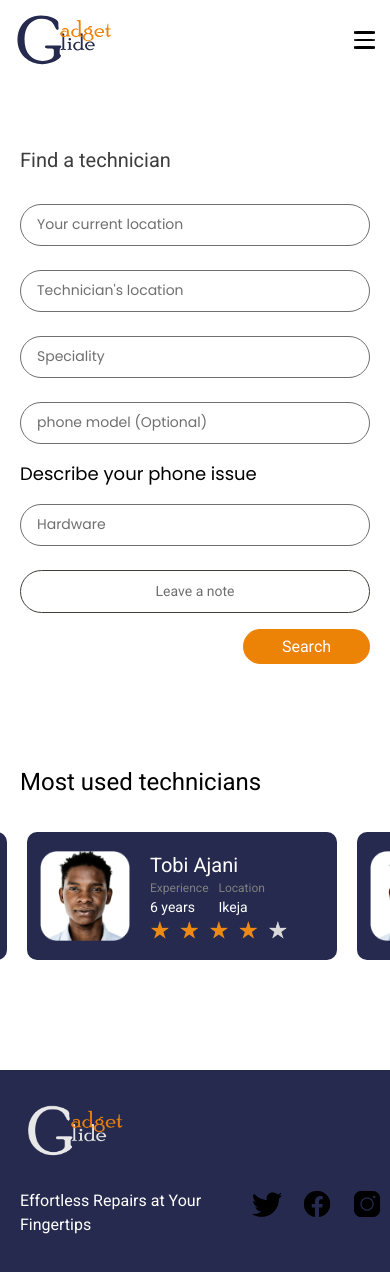
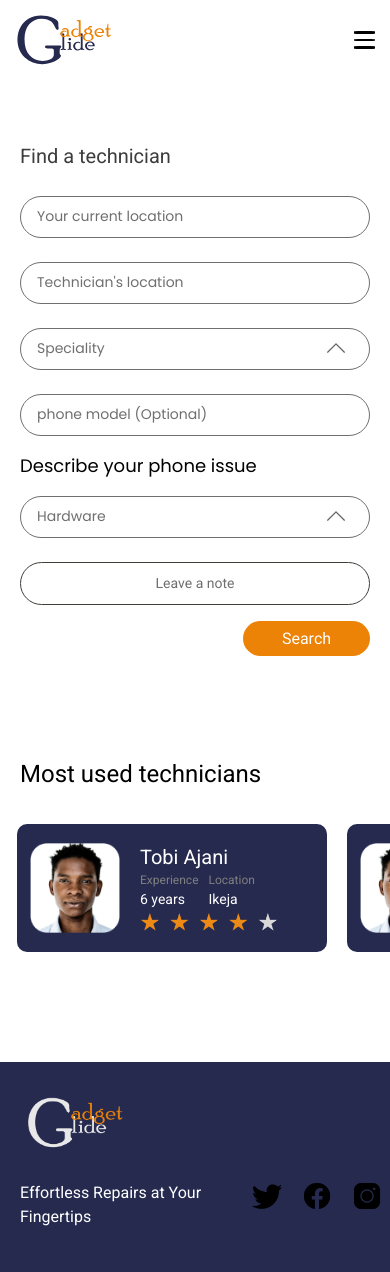
Before and after one commit to TM-Simeon/Phone-repair-app, a React (Create React App) app: page /technician in a window 390 px wide. Shown: the top 1272 px of the page. Built offline with nearby package versions, Linux system fonts and the light colour scheme.

Commit message:
still working on some fixes

```diff
--- a/src/components/find-a-technician/FindATechnician.js
+++ b/src/components/find-a-technician/FindATechnician.js
@@ -1,42 +1,209 @@
-import React, { useState } from 'react';
+import React, { useEffect, useState } from 'react';
 import Input from './input/Input';
 import Textarea from './textarea/Textarea';
+import dropdownarrow from '../../images/dropdownarrow.svg';
 
 const FindATechnician = () => {
   const [note, setNote] = useState(false);
+  const [dropDown, setDropDown] = useState(false);
+  const [dropDownIssue, setDropDownIssue] = useState(false);
+  const dropDownFunction = () => {
+    setDropDown(!dropDown);
+  };
+  const dropDownIssueFunction = () => {
+    setDropDownIssue(!dropDownIssue);
+  };
   const noteFunction = () => {
     setNote(!note);
   };
+  const [logIn, setLogIn] = useState({
+    email: '',
+    password: '',
+  });
+  const onInputChange = (e) => {
+    setLogIn({
+      ...logIn,
+      [e.target.name]: e.target.value,
+    });
+  };
+
+  // Initialize state, checking localStorage for a stored value
+  const [isChecked, setChecked] = useState(() => {
+    const storedValue = localStorage.getItem('checkboxState');
+    return storedValue ? JSON.parse(storedValue) : false;
+  });
+
+  // Update localStorage when the state changes
+  useEffect(() => {
+    localStorage.setItem('checkboxState', JSON.stringify(isChecked));
+  }, [isChecked]);
+
+  // Handle checkbox change
+  const handleCheckboxChange = () => {
+    setChecked(!isChecked);
+  };
   return (
     <div>
+      {/* inputType="email" inputName="email" inputPlaceholder="Email address"
+                inputValue={logIn.firstName}
+                onChange={onInputChange} */}
       <form className='w-full lg:w-[603px] mx-auto'>
         <div>
           <div className='mt-6'>
-            <Input inputPlaceholder={'Your current location'} />
+            <Input
+              inputPlaceholder={'Your current location'}
+              onChange={onInputChange}
+            />
           </div>
           <div className='mt-6 flex flex-col gap-y-5'>
-            <Input inputPlaceholder={"Technician's location"} />
+            <Input
+              inputPlaceholder={"Technician's location"}
+              onChange={onInputChange}
+            />
           </div>
-          <div className='mt-6 grid grid-cols-12 lg:gap-5 items-center'>
+          <div className='mt-6 grid grid-cols-12 lg:gap-5 items-center relative'>
             <div className='col-span-12 lg:col-span-6'>
-              <Input inputPlaceholder={'Speciality'} />
+              <div
+                className='flex align-center justify-between text-[#6F6F6F] placeholder-[#6F6F6F] border border-[#6F6F6F] text-[14px] rounded-full lg:pl-[20px] font-body w-full p-[9px_16px_10px_16px]'
+                onClick={dropDownFunction}
+              >
+                Speciality
+                <img
+                  src={dropdownarrow}
+                  alt='img'
+                  className={`w-[34px] h-[20px] ${
+                    dropDown ? 'rotate-180' : 'rotate-0'
+                  }`}
+                />
+              </div>
             </div>
             <div className='col-span-12 lg:col-span-6 mt-6 lg:mt-0'>
-              <Input inputPlaceholder={'phone model (Optional)'} />
+              <Input
+                inputPlaceholder={'phone model (Optional)'}
+                onChange={onInputChange}
+              />
+            </div>
+            {/* dropdown */}
+            <div
+              // style={{
+              //   transition: 'all .5s',
+              // }}
+              className='absolute top-[35px] w-full lg:w-[48%] z-20'
+            >
+              {dropDown && (
+                <div className='border border-[#6F6F6F] mt-4 px-8 py-4 rounded-lg bg-white'>
+                  <div className='flex items-center gap-[15px]'>
+                    <input
+                      type='checkbox'
+                      id='card'
+                      name='card'
+                      value='card'
+                      checked={isChecked}
+                      onChange={handleCheckboxChange}
+                    />
+                    <label
+                      for='speciality'
+                      className='text-sm font-body text-[#6F6F6F]'
+                    >
+                      {' '}
+                      Hardware
+                    </label>
+
+                    <br></br>
+                  </div>
+                  <div className='flex items-center gap-[15px]'>
+                    <input type='checkbox' id='card' name='card' value='card' />
+                    <label
+                      for='card'
+                      className='text-sm font-body text-[#6F6F6F]'
+                    >
+                      {' '}
+                      Software
+                    </label>
+                    <br></br>
+                  </div>
+                  <div className='flex items-center gap-[15px]'>
+                    <input type='checkbox' id='card' name='card' value='card' />
+                    <label
+                      for='card'
+                      className='text-sm font-body text-[#6F6F6F]'
+                    >
+                      {' '}
+                      General
+                    </label>
+                    <br></br>
+                  </div>
+                </div>
+              )}
             </div>
           </div>
           <p className='font-body text-lg mt-4'>Describe your phone issue</p>
-          <div className='mt-4'>
-            <Input inputPlaceholder={'Hardware'} />
+          <div className='mt-4 relative'>
+            <div
+              onClick={dropDownIssueFunction}
+              className='flex align-center justify-between text-[#6F6F6F] placeholder-[#6F6F6F] border border-[#6F6F6F] text-[14px] rounded-full lg:pl-[20px] font-body w-full p-[9px_16px_10px_16px]'
+            >
+              Hardware
+              <img
+                src={dropdownarrow}
+                alt='img'
+                className={`w-[34px] h-[20px] ${
+                  dropDownIssue ? 'rotate-180' : 'rotate-0'
+                }`}
+              />
+            </div>
+            <div className='absolute top-[35px] w-full lg:w-[48%]'>
+              {dropDownIssue && (
+                <div className='border border-[#6F6F6F] mt-4 px-8 py-4 rounded-lg bg-white'>
+                  <div className='flex items-center gap-[15px]'>
+                    <input
+                      type='checkbox'
+                      id='card'
+                      name='card'
+                      value='card'
+                      checked={isChecked}
+                      onChange={handleCheckboxChange}
+                    />
+                    <label
+                      for='speciality'
+                      className='text-sm font-body text-[#6F6F6F]'
+                    >
+                      {' '}
+                      Hardware
+                    </label>
+
+                    <br></br>
+                  </div>
+                  <div className='flex items-center gap-[15px]'>
+                    <input type='checkbox' id='card' name='card' value='card' />
+                    <label
+                      for='card'
+                      className='text-sm font-body text-[#6F6F6F]'
+                    >
+                      {' '}
+                      Software
+                    </label>
+                    <br></br>
+                  </div>
+                </div>
+              )}
+            </div>
           </div>
         </div>
         <div className='mt-6'>
-          <div
-            onClick={noteFunction}
-            className='w-[100%] p-[10px_24px_10px_24px] bg-white text-[#6F6F6F] border border-[#413E3A] text-[14px] lg:text-[16px] rounded-full text-center'
-          >
-            Leave a note
-          </div>
+          {note ? (
+            <Textarea
+              inputPlaceholder={'Leave a note'}
+              onChange={onInputChange}
+            />
+          ) : (
+            <div
+              className='w-[100%] p-[10px_24px_10px_24px] bg-white text-[#6F6F6F] border border-[#413E3A] text-[14px] lg:text-[16px] rounded-full text-center'
+              onClick={noteFunction}
+            >
+              Leave a note
+            </div>
+          )}
           {/* <div className='mt-4 mb-8'>{note && <Textarea />}</div> */}
         </div>
         <div className='text-end mt-4'>
--- a/src/components/find-a-technician/textarea/Textarea.js
+++ b/src/components/find-a-technician/textarea/Textarea.js
@@ -10,14 +10,14 @@ const Textarea = ({
   return (
     <div>
       <textarea
-        cols='20'
-        rows='5'
+        cols='10'
+        rows='2'
         placeholder={inputPlaceholder}
         name={inputName}
         type={inputType}
         value={inputValue}
         onChange={onChange}
-        className='w-[100%] p-[5px_9px_5px_6px] lg:p-[9px_px_10px_24px] bg-white text-black placeholder-[#918B83] border border-[#413E3A] text-[12px] lg:text-[14px] font-body'
+        className='w-[100%] p-[5px_9px_5px_6px] lg:p-[9px_px_10px_24px] bg-white text-black placeholder-[#918B83] border border-[#413E3A] text-[12px] lg:text-[14px] font-body rounded-lg'
       ></textarea>
     </div>
   );
--- a/src/components/most-used-technician/MostUsedTechnician.js
+++ b/src/components/most-used-technician/MostUsedTechnician.js
@@ -5,7 +5,7 @@ import Technicians from '../../data/Technicians';
 
 const MostUsedTechnician = () => {
   return (
-    <div className='flex justify-center lg:justify-center items-center gap-[20px] lg:gap-[20px] overflow-scroll no-scrollbar pl-[320px] md:pl-[80px] pr-4'>
+    <div className='flex justify-center lg:justify-center items-center gap-[20px] lg:gap-[20px] overflow-scroll no-scrollbar pl-[300px] md:pl-[80px] pr-4'>
       {Technicians.map(({ id, img, name, experience, location, stars }) => (
         <Link
           to={`/SingleTechnicianPage`}
--- a/src/components/technician.js
+++ b/src/components/technician.js
@@ -8,11 +8,11 @@ const Technician = () => {
   return (
     <div className='bg-[#FFFFF]'>
       <div className='container max-w-7xl mx-auto px-5 pt-10'>
-        <div className='text-xl lg:text-[40px] leading-[2.5rem] text-[#3D3D3D] font-heading'>
+        <div className='text-xl lg:text-[35px] leading-[2rem] text-[#3D3D3D] font-heading'>
           Find a technician
         </div>
         <div className='mb-[100px]'>
-          <div className='lg:flex lg:flex-wrap lg:justify-between items-center'>
+          <div className='lg:flex lg:flex-wrap lg:justify-between items-start'>
             <div className=''>
               <FindATechnician />
             </div>
--- a/src/index.css
+++ b/src/index.css
@@ -1,6 +1,18 @@
 @tailwind base;
 @tailwind components;
 @tailwind utilities;
+
+@layer utilities {
+  /* Hide scrollbar for Chrome, Safari and Opera */
+  .no-scrollbar::-webkit-scrollbar {
+    display: none;
+  }
+  /* Hide scrollbar for IE, Edge and Firefox */
+  .no-scrollbar {
+    -ms-overflow-style: none; /* IE and Edge */
+    scrollbar-width: none; /* Firefox */
+  }
+}
 
 body {
   margin: 0;
@@ -30,3 +42,48 @@ body::-webkit-scrollbar-thumb {
   border-radius: 6px;
   border: 3px solid var(--scrollbarBG);
 }
+
+/* checkbox styling */
+/* input[type='checkbox']:checked {
+  background-color: #EC8206;
+  color: white;
+} */
+
+/* input[type="checkbox"]{ */
+  /* filter:hue-rotate(170deg);
+  -webkit-filter:hue-rotate(170deg); */
+   /* cursor: pointer; */
+/* } */
+/* input[type='checkbox']{
+  width: 30px !important;
+  height: 30px !important;
+  margin: 5px;
+  -webkit-appearance: none;
+  -moz-appearance: none;
+  -o-appearance: none;
+  appearance:none;
+  outline: 2px solid lightblue;
+  box-shadow: none;
+  font-size: 2em;
+} */
+
+input[type='checkbox']{
+  appearance: none;
+  -webkit-appearance: none;
+  -moz-appearance: none;
+  width: 13px !important;
+  height: 13px !important;
+  /* outline: 2px solid #AAAAAA; */
+  background-color: #AAAAAA;
+  border-radius: 50%;
+  -webkit-border-radius: 50%;
+  -moz-border-radius: 50%;
+  -ms-border-radius: 50%;
+  -o-border-radius: 50%;
+}
+
+input[type='checkbox']:checked {
+  background-color: #EC8206;
+  color: white;
+  /* outline: 2px solid #EC8206; */
+}
--- a/src/pages/payment/Payment.js
+++ b/src/pages/payment/Payment.js
@@ -25,7 +25,7 @@ const Payment = () => {
       // position: 'bottom-right',
     });
     setOpen(false);
-    navigate('/technician');
+    navigate('/product-preview-and-ratings');
   }
   // useEffect(() => {
   //   // if () {
```
Also changed, not shown: src/images/dropdownarrow.svg (added).
